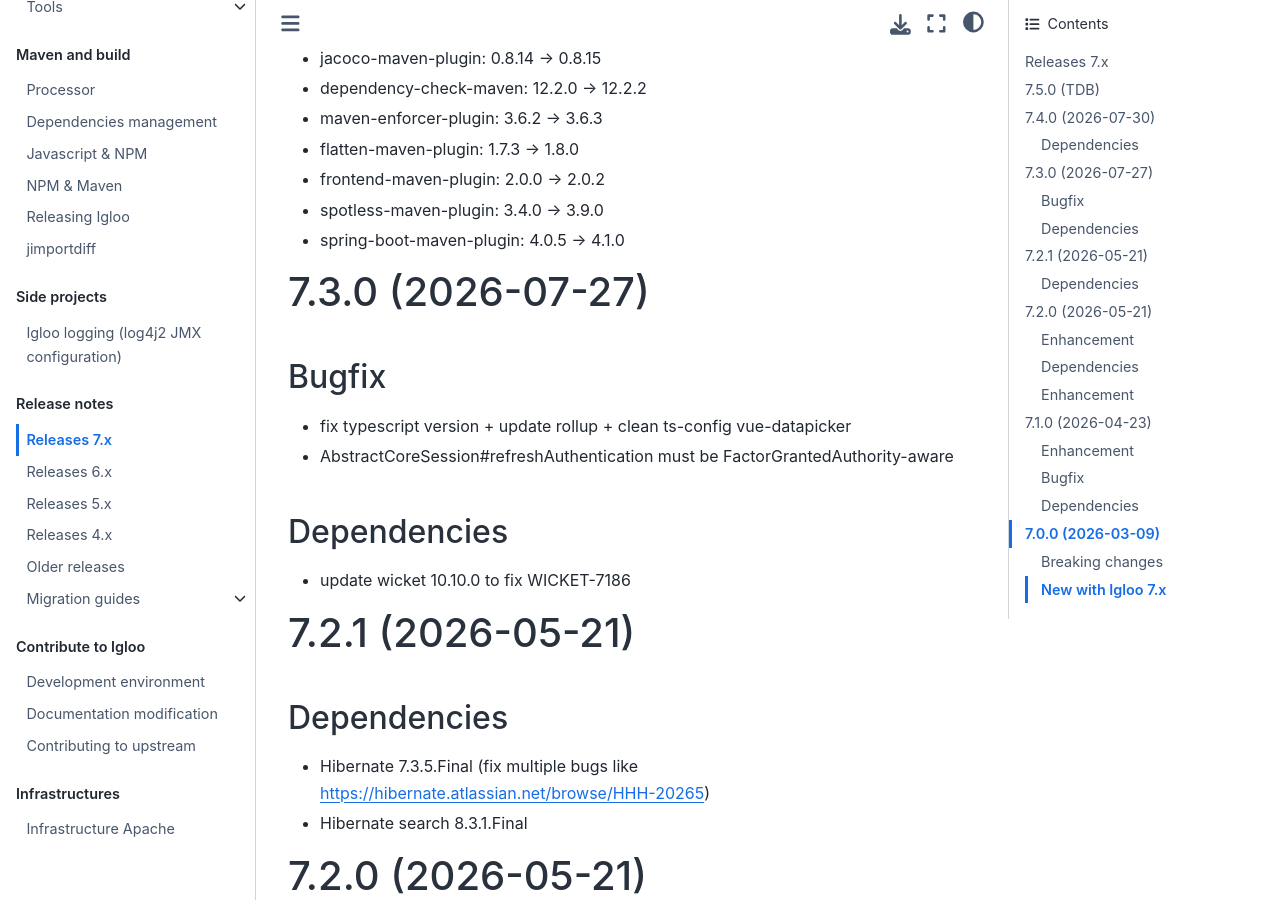
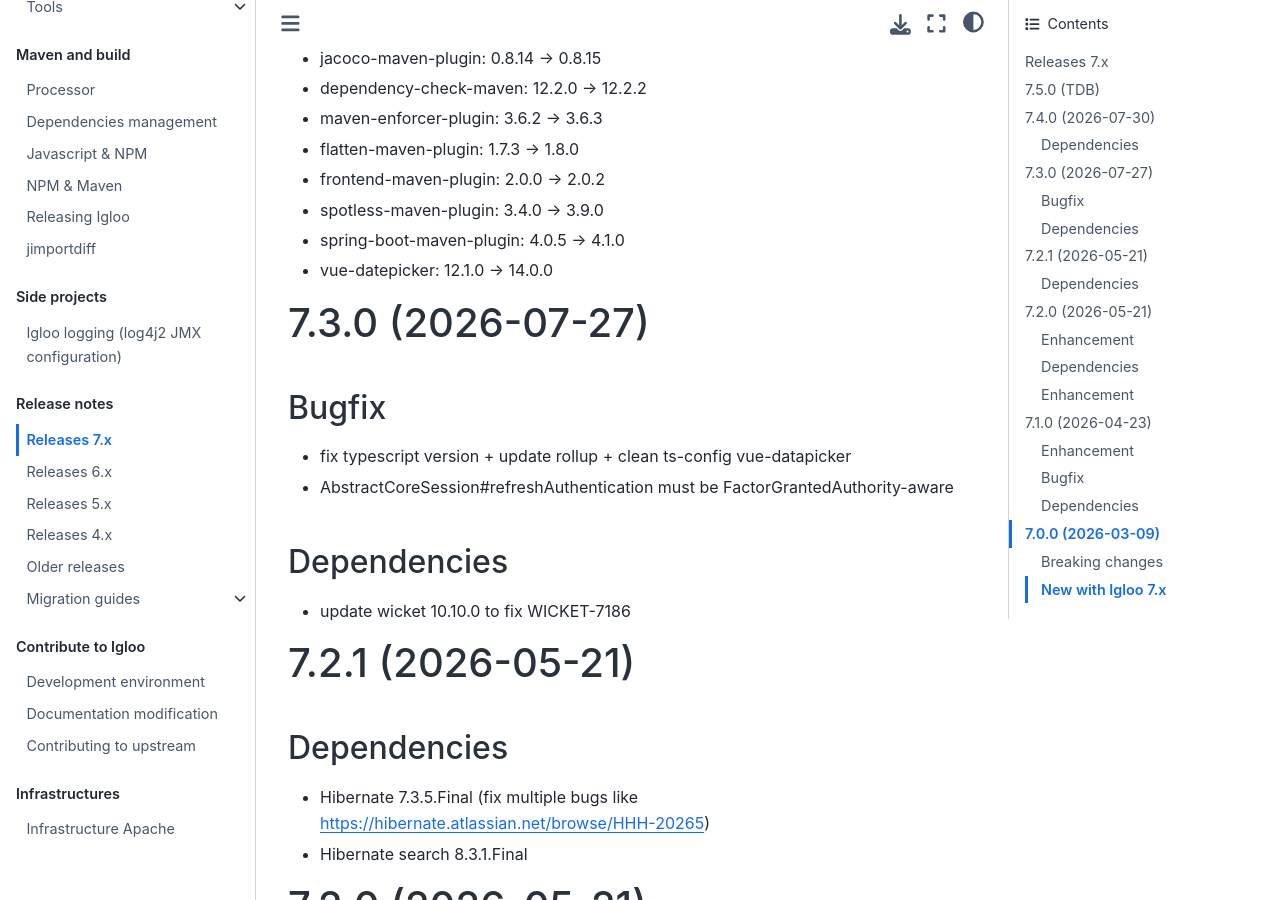
Before and after one commit to igloo-project/igloo-doc, a Sphinx documentation site: the page built from source/release-notes/releases-7.x.md, in a window 1280 px wide and 900 px high, scrolled down 1421 px. Built offline with Sphinx 7.4.7 and the Sphinx Book theme 1.1.4, drawn with Linux system fonts in a browser that asks for light colours.

Commit message:
igloo 7.4.0 maj vue datepicker

```diff
--- a/source/release-notes/releases-7.x.md
+++ b/source/release-notes/releases-7.x.md
@@ -50,6 +50,7 @@
 * frontend-maven-plugin: 2.0.0 -> 2.0.2
 * spotless-maven-plugin: 3.4.0 -> 3.9.0
 * spring-boot-maven-plugin: 4.0.5 -> 4.1.0
+* vue-datepicker: 12.1.0 -> 14.0.0
 
 # 7.3.0 (2026-07-27)
 
```
